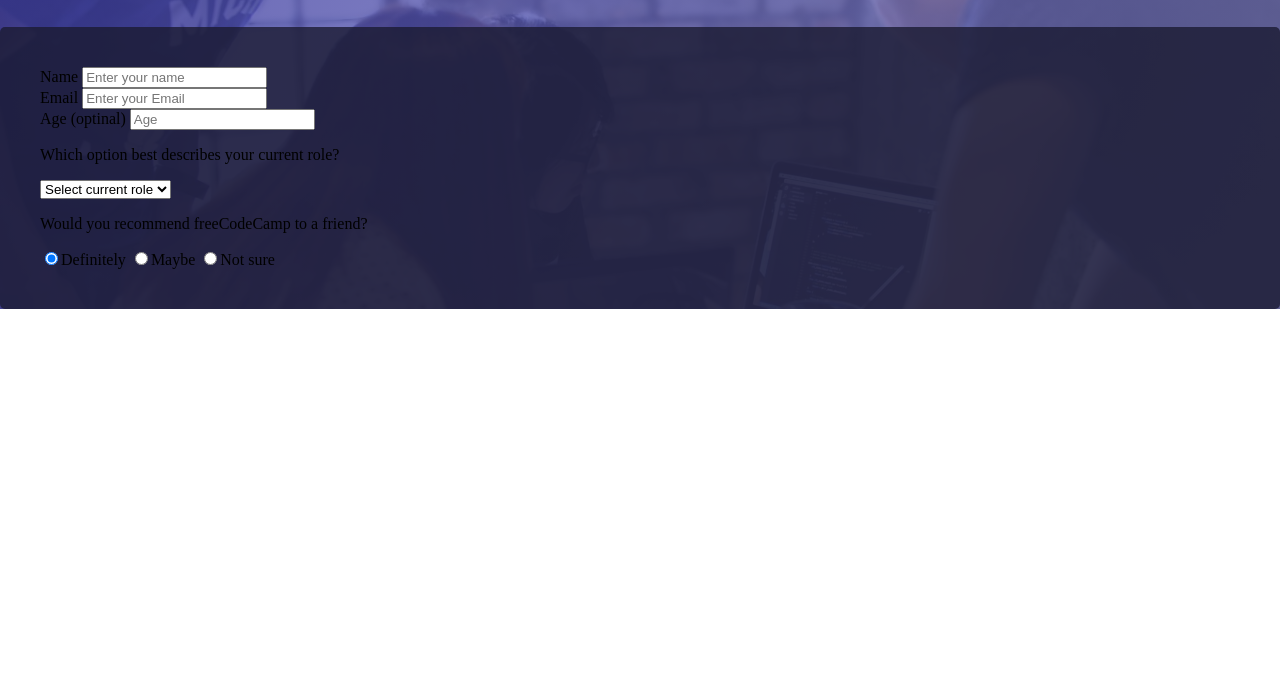
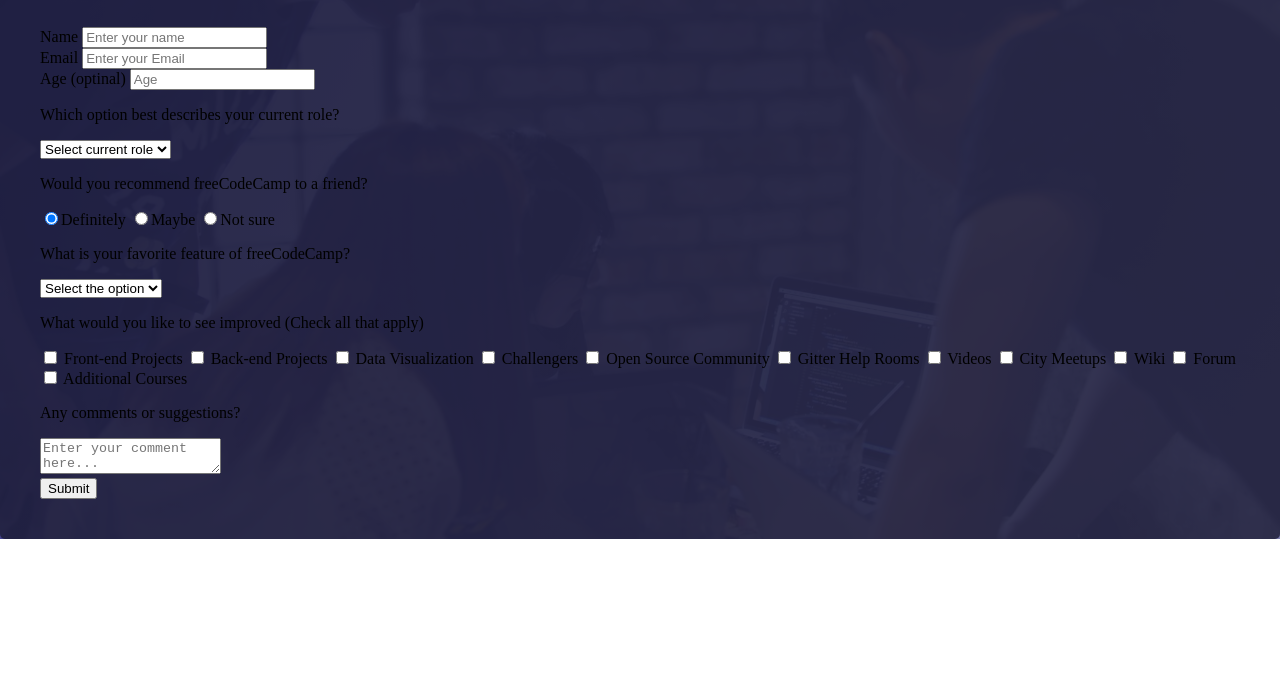
Before and after one commit to Taraspetrenko04/FCC_Survey_Form, a plain HTML site: page index.html in a window 1280 px wide. Shown: the part 109-800 px from the top of the page. Drawn offline with Linux system fonts and the light colour scheme.

Commit message:
landin done

```diff
--- a/css/style.css
+++ b/css/style.css
@@ -7,12 +7,12 @@
 }
 
 body {
-    margin: 0 auto;
+   margin: 0;
 }
 
 .container {
-    width: 100%;
-    background: --color-darkblue;
+    margin: 0;
+    background: var(--color-darkblue);
     background-image: linear-gradient(
         115deg,
         rgba(58, 58, 158, 0.8),
@@ -22,7 +22,6 @@ body {
     background-size: cover;
     background-repeat: no-repeat;
     background-position: center;
-    padding-top: 40px;
 }
 
 .header{
--- a/index.html
+++ b/index.html
@@ -53,6 +53,75 @@
                     <input type="radio" name="user-recommend" value="not-sure" class="input-radio">Not sure
                 </label>
             </div>
+            <div class="form-group">
+                <p>What is your favorite feature of freeCodeCamp?</p>
+                <select name="mostLike" id="most-like" class="form-control">
+                    <option value selected disabled>Select the option</option>
+                    <option value="challengers" >Challengers</option>
+                    <option value="projects" >Projects</option>
+                    <option value="community" >Community</option>
+                    <option value="openSource" >Open Source</option>
+                </select>
+            </div>
+            <div class="form-group">
+                <p>
+                    What would you like to see improved <span class="clue">(Check all that apply)</span>
+                </p>
+                <label>
+                    <input type="checkbox" name="prefer" value="front-end-projects" class="input-checkbox">
+                    Front-end Projects
+                </label>
+                <label>
+                    <input type="checkbox" name="prefer" value="back-end-projects" class="input-checkbox">
+                    Back-end Projects
+                </label>
+                <label>
+                    <input type="checkbox" name="prefer" value="data-visualization" class="input-checkbox">
+                    Data Visualization
+                </label>
+                <label>
+                    <input type="checkbox" name="prefer" value="challengers" class="input-checkbox">
+                    Challengers
+                </label>
+                <label>
+                    <input type="checkbox" name="prefer" value="open-source-community" class="input-checkbox">
+                    Open Source Community
+                </label>
+                <label>
+                    <input type="checkbox" name="prefer" value="gitter-help-rooms" class="input-checkbox">
+                    Gitter Help Rooms
+                </label>
+                <label>
+                    <input type="checkbox" name="prefer" value="videos" class="input-checkbox">
+                    Videos
+                </label>
+                <label>
+                    <input type="checkbox" name="prefer" value="city-meetups" class="input-checkbox">
+                    City Meetups
+                </label>
+                <label>
+                    <input type="checkbox" name="prefer" value="wiki" class="input-checkbox">
+                    Wiki
+                </label>
+                <label>
+                    <input type="checkbox" name="prefer" value="forum" class="input-checkbox">
+                    Forum
+                </label>
+                <label>
+                    <input type="checkbox" name="prefer" value="additional-courses" class="input-checkbox">
+                    Additional Courses
+                </label>
+
+
+
+            </div>
+            <div class="form-group">
+                <p>Any comments or suggestions?</p>
+                <textarea name="comment" id="comments" class="input-textarea" placeholder="Enter your comment here..."></textarea>
+            </div>
+            <div class="forum-group">
+                <button type="submit" id="submit" class="submit-button" name="submit">Submit</button>
+            </div>
         </form>
 
     </div>
```
